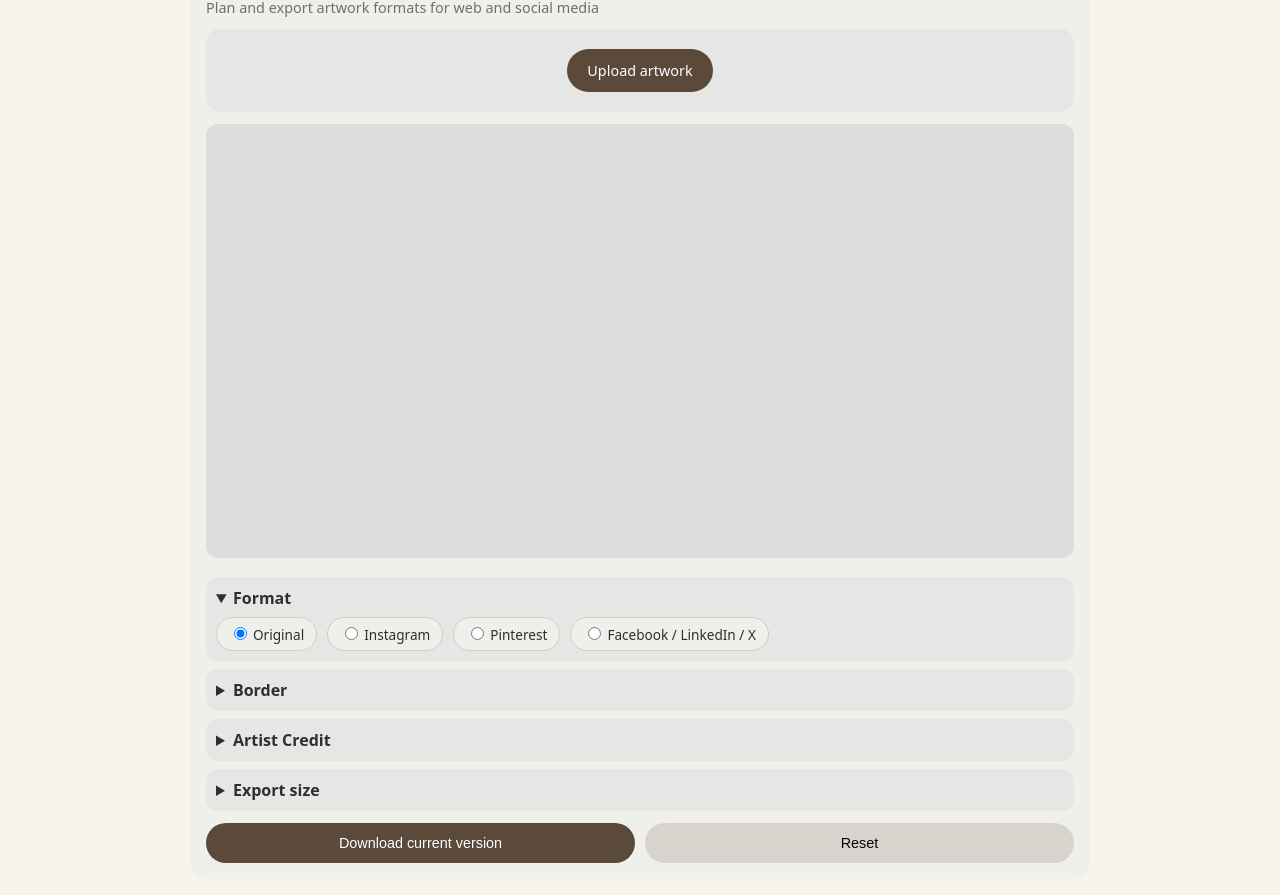
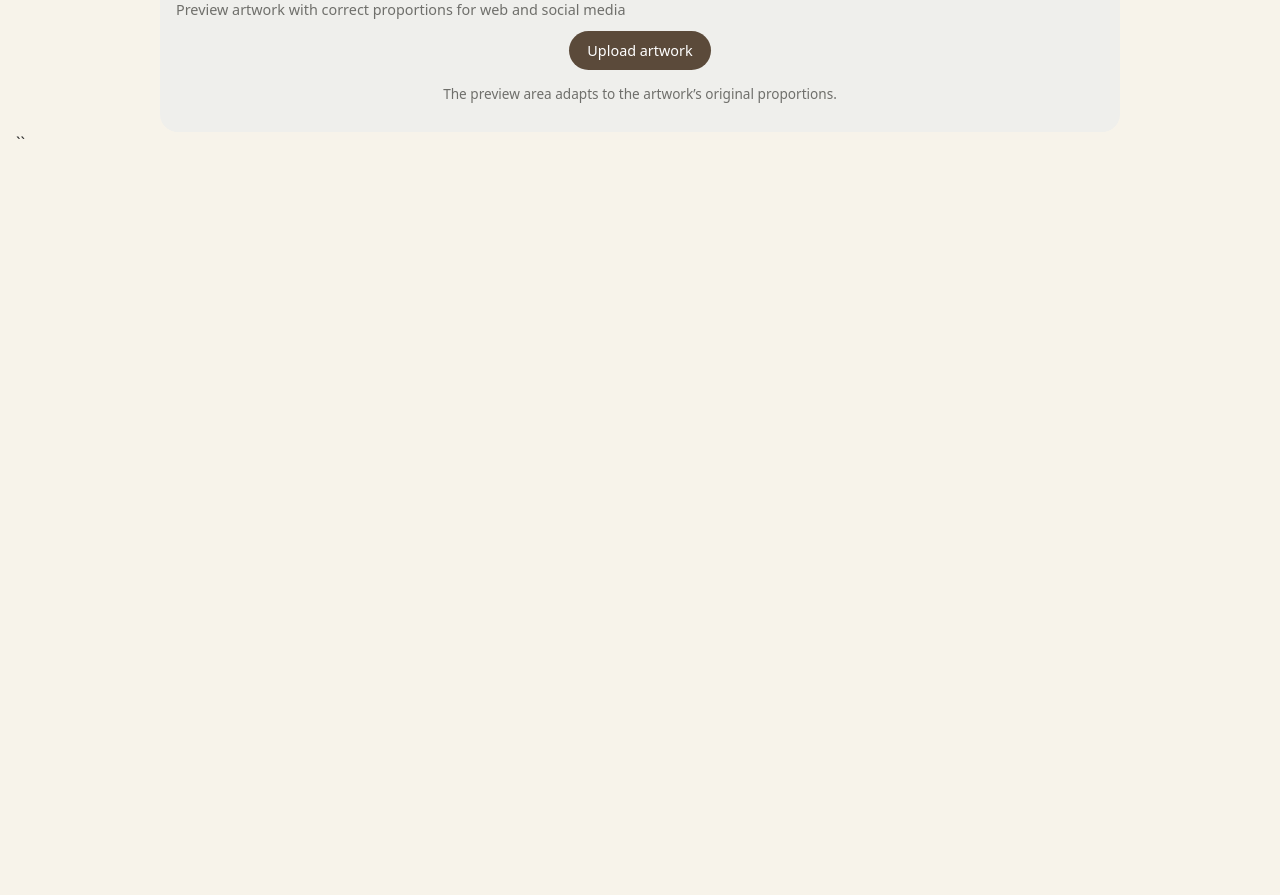
Before and after one commit to farbrorjannis/Artwork-version-planner, a plain HTML site: page index.html in a window 1280 px wide. Shown: the part 69-964 px from the top of the page. After the commit the page ends 800 px from the top, so only its background shows below. Drawn offline with Linux system fonts and the light colour scheme.

Commit message:
Refactor index.html for improved structure and style

```diff
--- a/index.html
+++ b/index.html
@@ -2,26 +2,18 @@
 <html lang="en">
 <head>
 <meta charset="UTF-8" />
-<meta name="viewport" content="width=device-width, initial-scale=1.0"/>
+<meta name="viewport" content="width=device-width, initial-scale=1.0" />
 
 <title>Artwork Version Planner</title>
 
 <style>
-/* =====================
-   COLOR PALETTE
-   ===================== */
 :root {
   --bg-page: #f7f3ea;
   --bg-card: #efefec;
   --bg-panel: #e6e6e4;
-
   --primary-brown: #5b4a3a;
-  --secondary-gray: #d8d4cd;
-
   --text-main: #2f2f2f;
   --text-muted: #6f6f6b;
-
-  --border-light: #cfcfca;
 }
 
 * {
@@ -31,16 +23,13 @@
 body {
   margin: 0;
   padding: 16px;
+  background: var(--bg-page);
   font-family: system-ui, -apple-system, sans-serif;
-  background: var(--bg-page);
   color: var(--text-main);
 }
 
-/* =====================
-   LAYOUT
-   ===================== */
 .card {
-  max-width: 900px;
+  max-width: 960px;
   margin: 0 auto;
   background: var(--bg-card);
   border-radius: 18px;
@@ -53,19 +42,15 @@ header h1 {
 }
 
 header p {
-  margin: 4px 0 12px;
+  margin: 6px 0 12px;
   font-size: 0.9rem;
   color: var(--text-muted);
 }
 
-/* =====================
-   UPLOAD
-   ===================== */
+/* Upload */
 .upload {
-  background: var(--bg-panel);
-  border-radius: 14px;
-  padding: 20px;
   text-align: center;
+  margin-bottom: 12px;
 }
 
 .upload input {
@@ -74,103 +59,36 @@ header p {
 
 .upload label {
   display: inline-block;
+  padding: 10px 18px;
   background: var(--primary-brown);
   color: white;
-  padding: 12px 20px;
   border-radius: 999px;
   font-size: 0.9rem;
   cursor: pointer;
 }
 
-/* =====================
-   PREVIEW
-   ===================== */
-.preview-wrapper {
-  margin-top: 12px;
+/* Preview container */
+.preview-container {
+  width: 100%;
+  background: white;
+  border-radius: 14px;
+  overflow: hidden;
+  margin-bottom: 12px;
+  display: none; /* shown after upload */
 }
 
-canvas {
+/* Canvas fills container */
+.preview-container canvas {
   width: 100%;
-  max-height: 60vh;
-  background: #ddd;
-  border-radius: 12px;
+  height: 100%;
+  display: block;
 }
 
-/* =====================
-   CONTROLS
-   ===================== */
-.controls {
-  margin-top: 14px;
-}
-
-details {
-  background: var(--bg-panel);
-  border-radius: 12px;
-  padding: 10px;
-  margin-bottom: 8px;
-}
-
-summary {
-  font-weight: 600;
-  cursor: pointer;
-}
-
-/* =====================
-   INPUTS
-   ===================== */
-.toggle-row {
-  display: flex;
-  gap: 10px;
-  flex-wrap: wrap;
-  margin-top: 8px;
-}
-
-.toggle-row label {
-  background: var(--bg-card);
-  padding: 6px 12px;
-  border-radius: 999px;
-  border: 1px solid var(--border-light);
+/* Controls (placeholder for next steps) */
+.note {
   font-size: 0.85rem;
-  cursor: pointer;
-}
-
-.toggle-row input {
-  margin-right: 6px;
-}
-
-input[type="text"] {
-  width: 100%;
-  margin-top: 6px;
-  padding: 8px;
-  border-radius: 8px;
-  border: 1px solid var(--border-light);
-}
-
-/* =====================
-   ACTIONS
-   ===================== */
-.actions {
-  margin-top: 12px;
-  display: flex;
-  gap: 10px;
-}
-
-button {
-  flex: 1;
-  padding: 12px;
-  border-radius: 999px;
-  border: none;
-  font-size: 0.9rem;
-  cursor: pointer;
-}
-
-.primary {
-  background: var(--primary-brown);
-  color: #fff;
-}
-
-.secondary {
-  background: var(--secondary-gray);
+  color: var(--text-muted);
+  text-align: center;
 }
 </style>
 </head>
@@ -180,144 +98,66 @@ button {
 <div class="card">
   <header>
     <h1>Artwork Version Planner</h1>
-  <p>Plan and export artwork formats for web and social media</p>
+    <p>Preview artwork with correct proportions for web and social media</p>
   </header>
 
-<!-- UPLOAD -->
   <div class="upload">
     <label>
       Upload artwork
-    <input type="file" accept="image/*" id="upload">
+      <input type="file" id="upload" accept="image/*" />
     </label>
   </div>
 
   <!-- PREVIEW -->
-<div class="preview-wrapper">
+  <div id="preview" class="preview-container">
     <canvas id="canvas"></canvas>
   </div>
 
-<!-- CONTROLS -->
-<div class="controls">
-
-<details open>
-<summary>Format</summary>
-<div class="toggle-row">
-  <label><input type="radio" name="format" value="original" checked>Original</label>
-  <label><input type="radio" name="format" value="square">Instagram</label>
-  <label><input type="radio" name="format" value="portrait">Pinterest</label>
-  <label><input type="radio" name="format" value="landscape">Facebook / LinkedIn / X</label>
-</div>
-</details>
-
-<details>
-<summary>Border</summary>
-<div class="toggle-row">
-  <label><input type="checkbox" id="borderToggle">Add border</label>
-</div>
-<div class="toggle-row">
-  <label><input type="radio" name="borderSize" value="10">Thin</label>
-  <label><input type="radio" name="borderSize" value="25">Medium</label>
-  <label><input type="radio" name="borderSize" value="50">Thick</label>
-</div>
-<div class="toggle-row">
-  <label><input type="radio" name="borderColor" value="white">White</label>
-  <label><input type="radio" name="borderColor" value="black">Black</label>
-</div>
-</details>
-
-<details>
-<summary>Artist Credit</summary>
-<div class="toggle-row">
-  <label><input type="checkbox" id="creditToggle">Add credit</label>
-</div>
-<input type="text" id="creditText" placeholder="Artist name or website" disabled>
-<div class="toggle-row">
-  <label><input type="radio" name="font" value="script">Script</label>
-  <label><input type="radio" name="font" value="regular">Regular</label>
-  <label><input type="checkbox" id="spacing">Extra spacing</label>
-</div>
-</details>
-
-<details>
-<summary>Export size</summary>
-<div class="toggle-row">
-  <label><input type="radio" name="size" value="1000" checked>1000 px</label>
-  <label><input type="radio" name="size" value="1500">1500 px</label>
-  <label><input type="radio" name="size" value="2000">2000 px</label>
-</div>
-</details>
-
-</div>
-
-<!-- ACTIONS -->
-<div class="actions">
-  <button class="primary" id="download">Download current version</button>
-  <button class="secondary" id="reset">Reset</button>
-</div>
-
+  <p class="note">
+    The preview area adapts to the artwork’s original proportions.
+  </p>
 </div>
 
 <script>
-/* =====================
-   LOGIC (MVP)
-   ===================== */
-
-const upload = document.getElementById("upload");
+const uploadInput = document.getElementById("upload");
+const preview = document.getElementById("preview");
 const canvas = document.getElementById("canvas");
 const ctx = canvas.getContext("2d");
 
-let img = new Image();
+let image = new Image();
 
-upload.addEventListener("change", (e) => {
+uploadInput.addEventListener("change", (e) => {
   const file = e.target.files[0];
   if (!file) return;
-  img.onload = draw;
-  img.src = URL.createObjectURL(file);
+
+  image.onload = () => {
+    applyAspectRatio(image.width, image.height);
+    drawImageScaled();
+  };
+
+  image.src = URL.createObjectURL(file);
 });
 
-document.querySelectorAll("input").forEach(i =>
-  i.addEventListener("change", draw)
-);
+function applyAspectRatio(width, height) {
+  const ratio = width / height;
 
-document.getElementById("creditToggle").addEventListener("change", e => {
-  document.getElementById("creditText").disabled = !e.target.checked;
-  draw();
-});
+  /* 1. Let the container adapt to artwork proportions */
+  preview.style.aspectRatio = ratio;
 
-function draw() {
-  if (!img.src) return;
+  /* 2. Show preview once ratio is known */
+  preview.style.display = "block";
 
-  canvas.width = img.width;
-  canvas.height = img.height;
-
-  ctx.clearRect(0,0,canvas.width,canvas.height);
-  ctx.drawImage(img,0,0);
-
-  // credit
-  if (document.getElementById("creditToggle").checked) {
-    ctx.fillStyle = "rgba(0,0,0,0.7)";
-    ctx.font = "16px sans-serif";
-    ctx.textAlign = "center";
-    ctx.fillText(
-      document.getElementById("creditText").value || "",
-      canvas.width/2,
-      canvas.height - 10
-    );
-  }
+  /* 3. Set canvas internal resolution */
+  canvas.width = width;
+  canvas.height = height;
 }
 
-document.getElementById("download").addEventListener("click", () => {
-  if (!img.src) return;
-  const link = document.createElement("a");
-  link.download = "artwork-version.png";
-  link.href = canvas.toDataURL("image/png");
-  link.click();
-});
-
-document.getElementById("reset").addEventListener("click", () => {
-  window.location.reload();
-});
+function drawImageScaled() {
+  ctx.clearRect(0, 0, canvas.width, canvas.height);
+  ctx.drawImage(image, 0, 0, canvas.width, canvas.height);
+}
 </script>
 
 </body>
 </html>
+``
```
Lines whose indentation alone changed are shown as unchanged.
